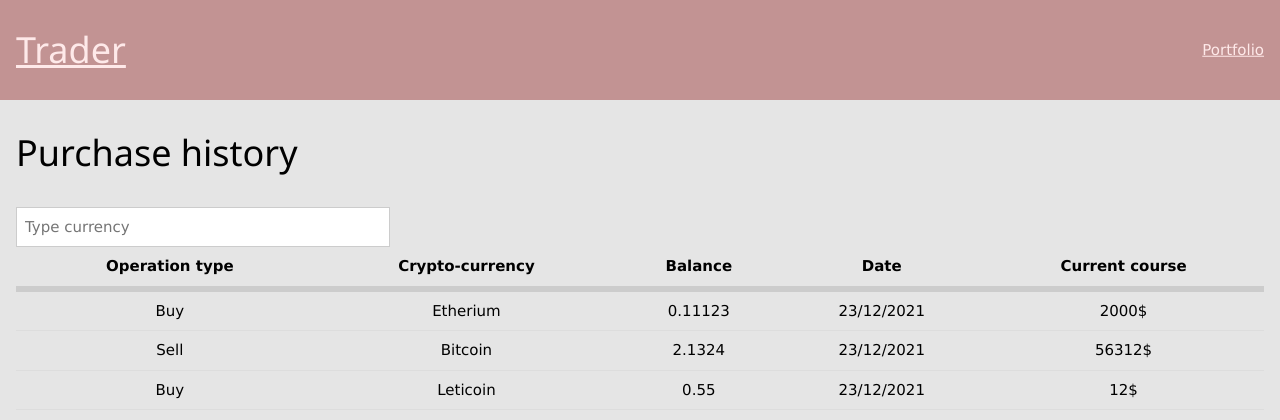
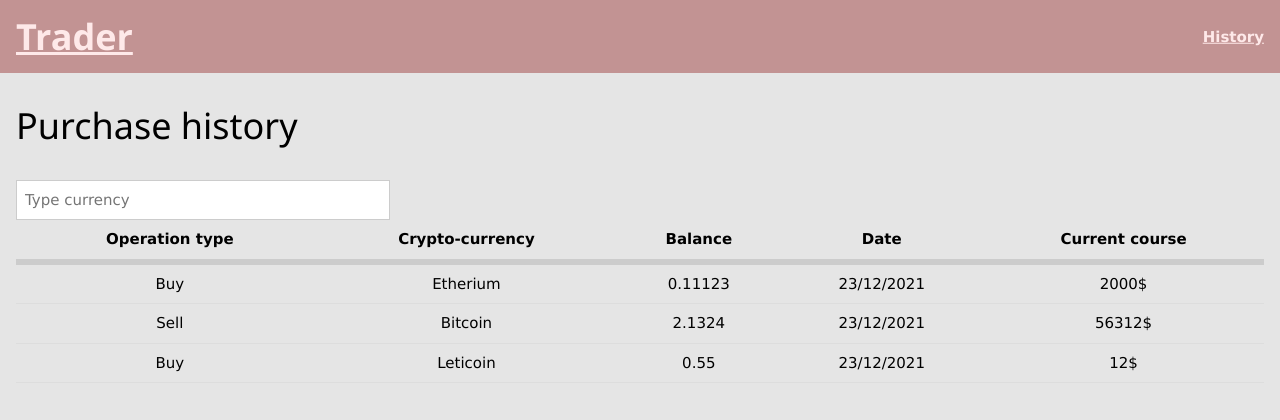
Before and after one commit to moevm/nosql2h21-crypto-neo4j, a Flask app: page /history in a window 1280 px wide. Shown: the top 420 px of the page. Run offline with Flask 2, Linux system fonts and the light colour scheme.

Commit message:
fix headers

```diff
--- a/templates/History.html
+++ b/templates/History.html
@@ -5,15 +5,20 @@
 <link rel="stylesheet" href="https://www.w3schools.com/w3css/4/w3.css">
 <body style="background-color:#E5E5E5">
 
-<div class="w3-container" style="background-color:#C29393">
-
-  <div class="w3-display-container" style="height:100px;color:#FEE9E9">
-      <div class="w3-display-left"><h1><a href="/">Trader</a></h1></div>
-    <div class="w3-display-right">
-        <a href="/balance">Portfolio</a>
+ <div class="w3-container" style="background-color:#C29393;">
+    <div class="w3-display-container" style="height:73px; color: #FEE9E9">
+      <div class="w3-display-left">
+        <h1 style="font-weight: bold;">
+          <a href="/">Trader</a>
+        </h1>
+      </div>
+      <div class="w3-display-right">
+        <a style="font-weight: bold;" href="/history">
+          History
+        </a>
+      </div>
     </div>
   </div>
-</div>
 
 <div class="w3-panel">
   <h1>Purchase history</h1>
```
Also changed, not shown: templates/Main.html (+12 -7 lines), templates/Trends.html (+13 -6 lines).
